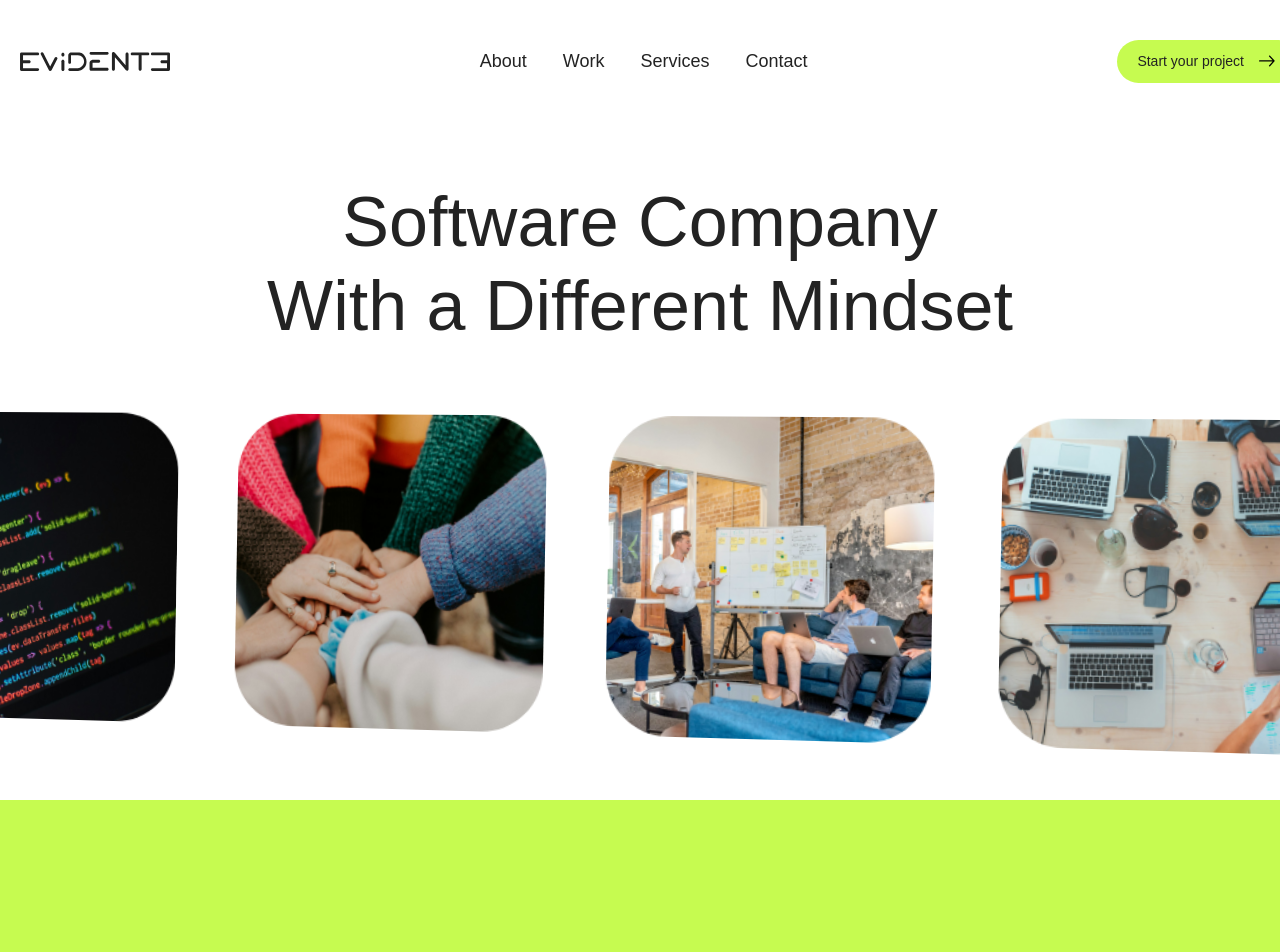
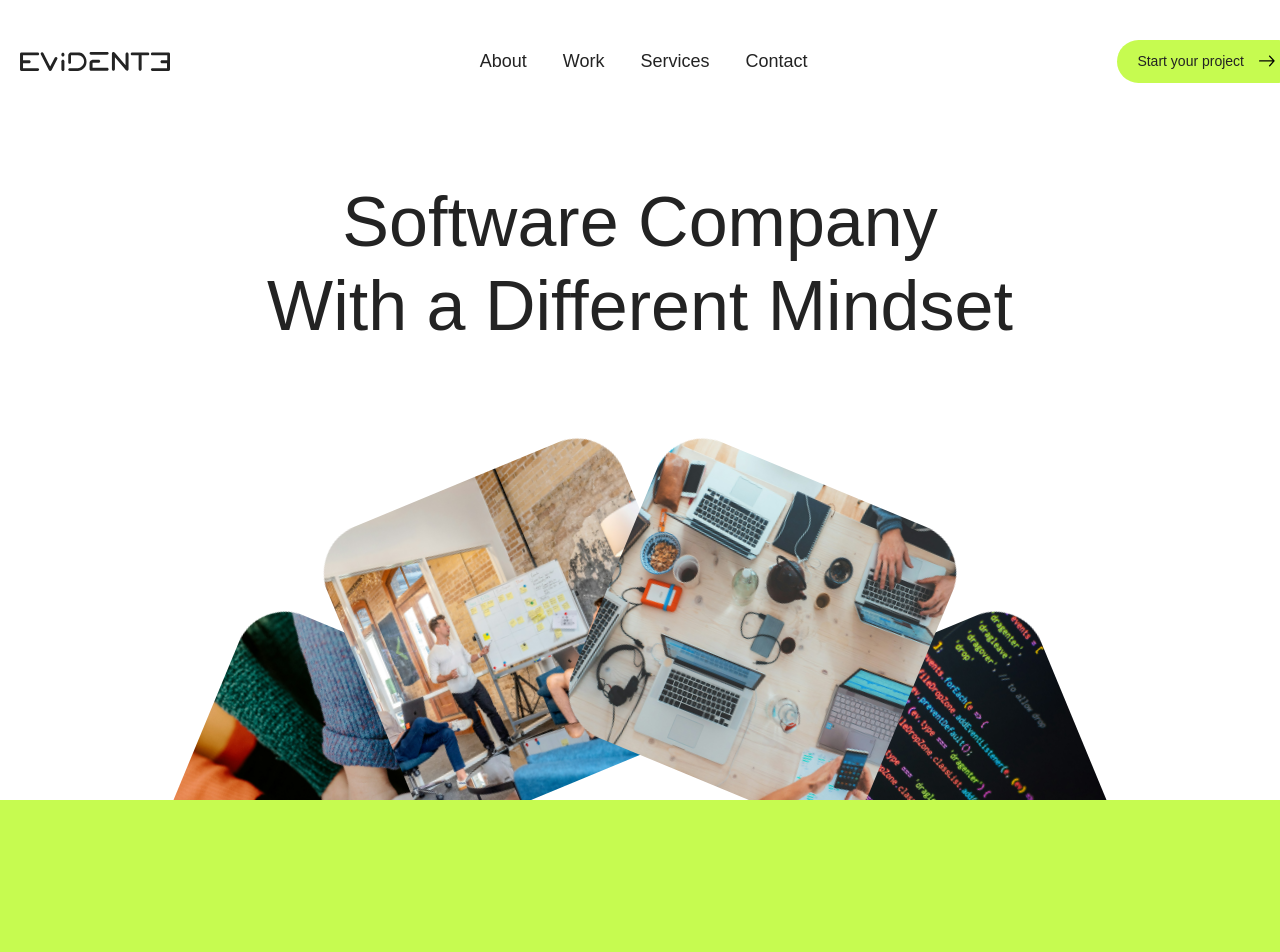
Before and after one commit to petar-simeta/evidente-website, a Next.js app: page / in a window 1280 px wide. Shown: the top 952 px of the page. Built offline with nearby package versions, Linux system fonts and the light colour scheme; a web font is replaced by a local one.

Commit message:
added new type of imagecarousel that rotates around

```diff
--- /dev/null
+++ b/app/components/heroImageCarousel.tsx
@@ -0,0 +1,79 @@
+'use client';
+
+import { useState, useEffect } from 'react';
+import { motion } from 'motion/react';
+import Image from 'next/image';
+import styles from '../page.module.scss';
+
+export default function HeroImageCarousel() {
+  const [scrollOffset, setScrollOffset] = useState(0);
+
+  useEffect(() => {
+    const handleScroll = () => {
+      setScrollOffset(window.pageYOffset);
+    };
+
+    window.addEventListener('scroll', handleScroll);
+    return () => window.removeEventListener('scroll', handleScroll);
+  }, []);
+
+  // Create an array of 7 images with their corresponding alt text
+  const heroImages = [
+    { src: '/image1.jpg', alt: 'Image 1' },
+    { src: '/image2.jpg', alt: 'Image 2' },
+    { src: '/image3.jpg', alt: 'Image 3' },
+    { src: '/image4.jpg', alt: 'Image 4' },
+    { src: '/image1.jpg', alt: 'Image 5' },
+    { src: '/image2.jpg', alt: 'Image 6' },
+    { src: '/image3.jpg', alt: 'Image 7' },
+  ];
+
+  return (
+    <motion.div
+      className={styles.carousel}
+      initial={{ scale: 0.2, opacity: 0 }}
+      animate={{ scale: 1, opacity: 1 }}
+      transition={{
+        duration: 1,
+        type: 'spring',
+        bounce: 0.4,
+      }}
+    >
+      <div
+        className={styles.carouselWrap}
+        style={{
+          transform: `rotateZ(1deg) translateZ(200px) rotateY(-4deg) translateX(-${scrollOffset}px)`,
+        }}
+      >
+        {heroImages.map((image, index) => {
+          // Use window.innerHeight if available, else default to 1 to avoid division by zero.
+          const vh = typeof window !== 'undefined' ? window.innerHeight : 1;
+          const progress = Math.min(scrollOffset / vh, 1);
+          const start = -5 * index;
+          const end = 50 - 5 * index;
+          const translate = start + progress * (end - start);
+
+          return (
+            <div key={index} className={styles.image}>
+              <div className={styles.imageInner}>
+                <div
+                  className={styles.imageInnerInner}
+                  style={{
+                    transform: `translate3d(${translate}px, 0, 0)`,
+                  }}
+                >
+                  <Image
+                    src={image.src}
+                    alt={image.alt}
+                    width={800}
+                    height={800}
+                  />
+                </div>
+              </div>
+            </div>
+          );
+        })}
+      </div>
+    </motion.div>
+  );
+}
--- /dev/null
+++ b/app/components/heroImageCarouselNew.tsx
@@ -0,0 +1,43 @@
+'use client';
+
+import { useState, useEffect } from 'react';
+import { motion } from 'motion/react';
+import Image from 'next/image';
+import styles from '../page.module.scss';
+
+export default function HeroImageCarouselNew() {
+  // Create an array of 7 images with their corresponding alt text
+  const heroImages = [
+    { src: '/image1.jpg', alt: 'Image 1' },
+    { src: '/image2.jpg', alt: 'Image 2' },
+    { src: '/image3.jpg', alt: 'Image 3' },
+    { src: '/image4.jpg', alt: 'Image 4' },
+    { src: '/image1.jpg', alt: 'Image 5' },
+    { src: '/image2.jpg', alt: 'Image 6' },
+    { src: '/image3.jpg', alt: 'Image 7' },
+    { src: '/image4.jpg', alt: 'Image 8' },
+  ];
+
+  return (
+    <div className={styles.carousel}>
+      <div className={styles.carouselWrap}>
+        {heroImages.map((image, index) => {
+          return (
+            <div key={index} className={styles.image}>
+              <div className={styles.imageInner}>
+                <div className={styles.imageInnerInner}>
+                  <Image
+                    src={image.src}
+                    alt={image.alt}
+                    width={800}
+                    height={800}
+                  />
+                </div>
+              </div>
+            </div>
+          );
+        })}
+      </div>
+    </div>
+  );
+}
--- a/app/components/heroSection.tsx
+++ b/app/components/heroSection.tsx
@@ -1,35 +1,14 @@
 'use client';
 
-import { useState, useEffect, useRef } from 'react';
+import { useRef } from 'react';
 import { motion, useInView } from 'motion/react';
-import Image from 'next/image';
 import styles from '../page.module.scss';
+import HeroImageCarousel from './heroImageCarousel';
+import HeroImageCarouselNew from './heroImageCarouselNew';
 
 export default function HeroSection() {
   const ref = useRef(null);
   const isInView = useInView(ref, { once: true });
-
-  const [scrollOffset, setScrollOffset] = useState(0);
-
-  useEffect(() => {
-    const handleScroll = () => {
-      setScrollOffset(window.pageYOffset);
-    };
-
-    window.addEventListener('scroll', handleScroll);
-    return () => window.removeEventListener('scroll', handleScroll);
-  }, []);
-
-  // Create an array of 7 images with their corresponding alt text
-  const heroImages = [
-    { src: '/image1.jpg', alt: 'Image 1' },
-    { src: '/image2.jpg', alt: 'Image 2' },
-    { src: '/image3.jpg', alt: 'Image 3' },
-    { src: '/image4.jpg', alt: 'Image 4' },
-    { src: '/image1.jpg', alt: 'Image 5' },
-    { src: '/image2.jpg', alt: 'Image 6' },
-    { src: '/image3.jpg', alt: 'Image 7' },
-  ];
 
   return (
     <section className={styles.hero}>
@@ -59,52 +38,7 @@ export default function HeroSection() {
           ))}
         </span>
       </h1>
-      <motion.div
-        className={styles.carousel}
-        initial={{ scale: 0.2, opacity: 0 }}
-        animate={{ scale: 1, opacity: 1 }}
-        transition={{
-          duration: 1,
-          type: 'spring',
-          bounce: 0.4,
-        }}
-      >
-        <div
-          className={styles.carouselWrap}
-          style={{
-            transform: `rotateZ(1deg) translateZ(200px) rotateY(-4deg) translateX(-${scrollOffset}px)`,
-          }}
-        >
-          {heroImages.map((image, index) => {
-            // Use window.innerHeight if available, else default to 1 to avoid division by zero.
-            const vh = typeof window !== 'undefined' ? window.innerHeight : 1;
-            const progress = Math.min(scrollOffset / vh, 1);
-            const start = -5 * index;
-            const end = 50 - 5 * index;
-            const translate = start + progress * (end - start);
-
-            return (
-              <div key={index} className={styles.image}>
-                <div className={styles.imageInner}>
-                  <div
-                    className={styles.imageInnerInner}
-                    style={{
-                      transform: `translate3d(${translate}px, 0, 0)`,
-                    }}
-                  >
-                    <Image
-                      src={image.src}
-                      alt={image.alt}
-                      width={800}
-                      height={800}
-                    />
-                  </div>
-                </div>
-              </div>
-            );
-          })}
-        </div>
-      </motion.div>
+      <HeroImageCarouselNew />
     </section>
   );
 }
--- a/app/page.module.scss
+++ b/app/page.module.scss
@@ -102,7 +102,7 @@
   }
 }
 
-.carousel {
+/* .carousel {
   margin-top: 100px;
   perspective: 1000px;
 
@@ -130,6 +130,65 @@
             width: 100%;
             position: relative;
           }
+        }
+      }
+    }
+  }
+} */
+
+.carousel {
+  margin-top: 100px;
+
+  .carouselWrap {
+    position: relative;
+
+    .image {
+      position: absolute;
+      left: 50%;
+      top: 0;
+      transform: translateX(-50%);
+
+      .imageInner {
+        position: relative;
+        height: 25vw;
+        width: 25vw;
+        border-radius: 50px;
+        overflow: hidden;
+        transform-origin: 50% 150%;
+
+        .imageInnerInner {
+          position: absolute;
+          inset: 0 -50px;
+          transition: all 0.1s linear;
+
+          img {
+            height: 100%;
+            width: 100%;
+            position: relative;
+          }
+        }
+      }
+
+      @keyframes rotateImages {
+        0% {
+          rotate: 0deg;
+        }
+        100% {
+          rotate: 360deg;
+        }
+      }
+
+      $number-of-images: 8;
+      $duration-of-animation: 40s;
+
+      @for $i from 1 through $number-of-images {
+        &:nth-of-type(#{$i}) .imageInner {
+          rotate: calc(360deg / $number-of-images * #{$i});
+          z-index: #{$i};
+          animation: rotateImages $duration-of-animation linear infinite;
+          animation-delay: calc(
+            #{$i} * -1 * ($duration-of-animation / $number-of-images)
+          );
         }
       }
     }
```
